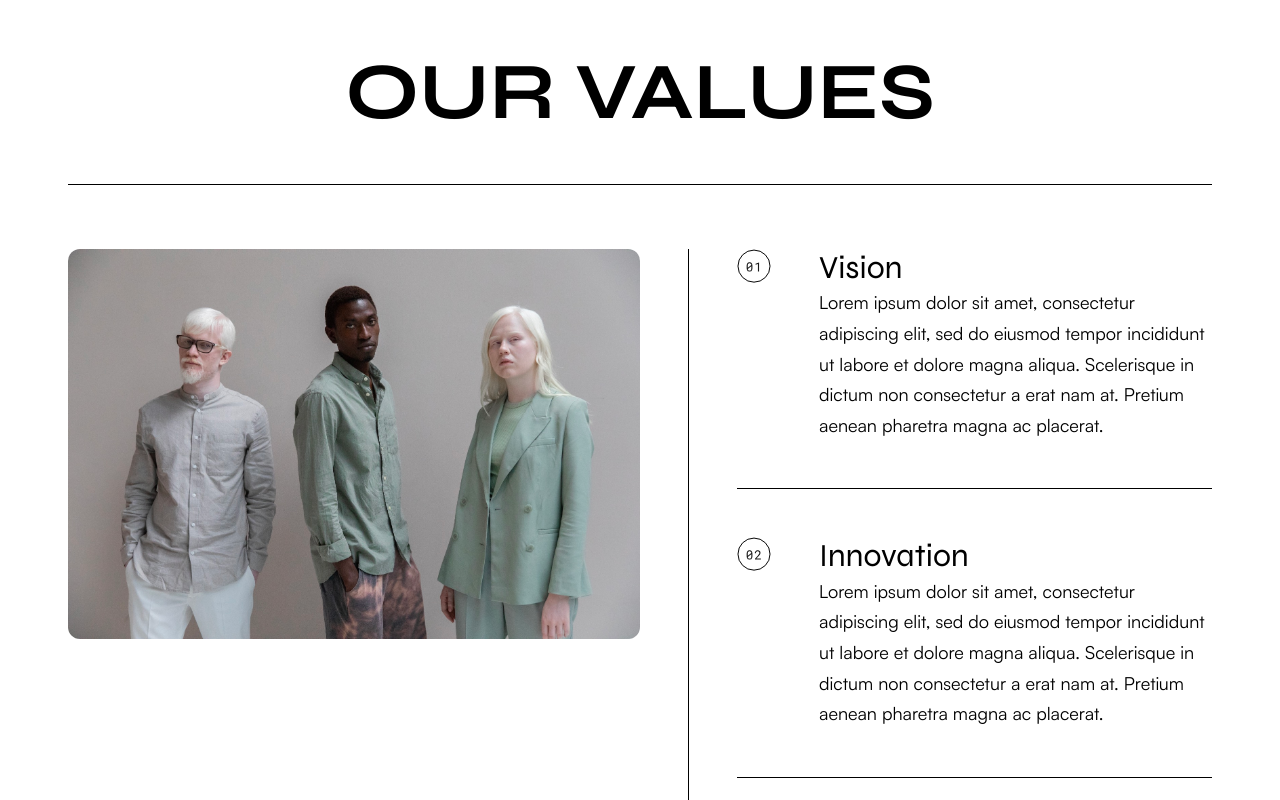
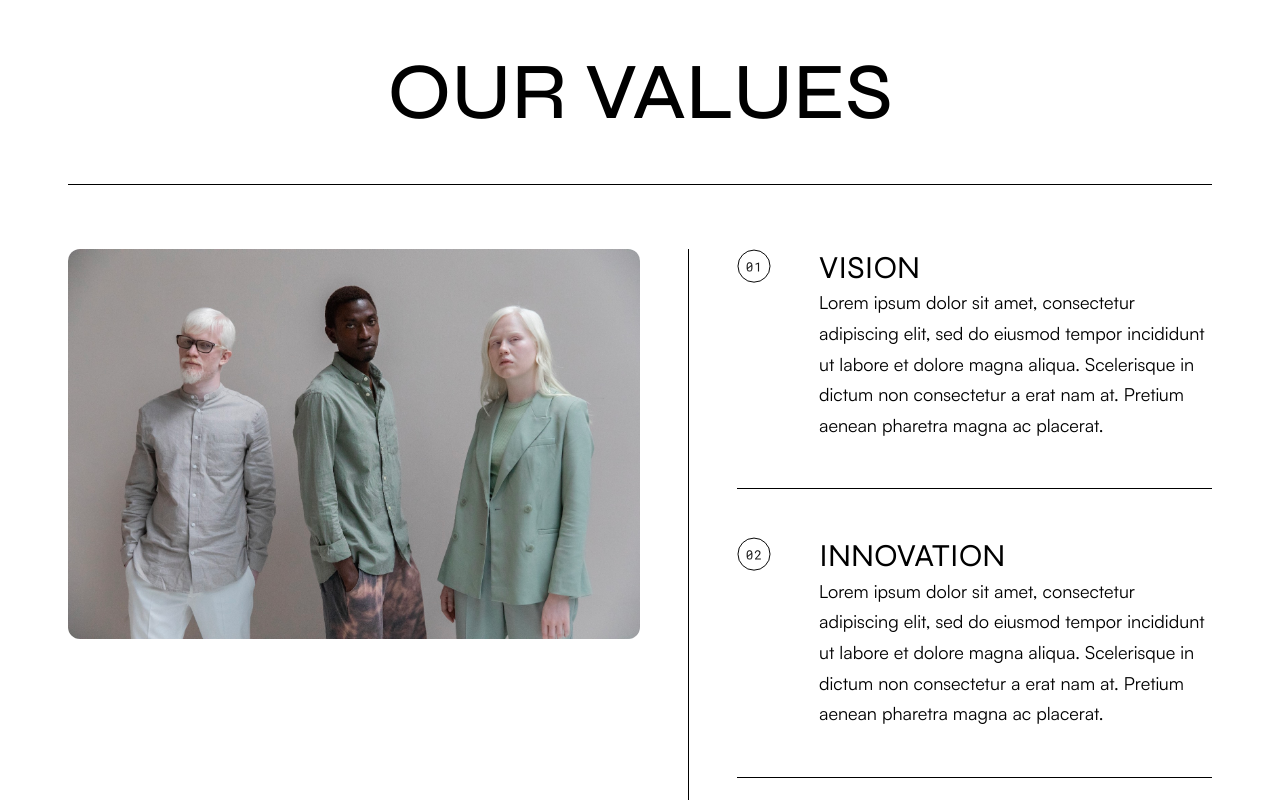
Before and after one commit to taodemy/website, a Next.js app: page / in a window 1280 px wide. Shown: the top 800 px of the page. Built offline with nearby package versions, Linux system fonts and the light colour scheme.

Commit message:
fix text ui and file path

```diff
--- a/components/ItemList/ListItem.tsx
+++ b/components/ItemList/ListItem.tsx
@@ -6,21 +6,14 @@ interface Props {
   title: string;
   content: string;
   icon: string;
-  ifHasBottomBorder: boolean;
 }
 
-const ListItem = ({ title, content, icon, ifHasBottomBorder }: Props) => {
+const ListItem = ({ title, content, icon }: Props) => {
   return (
-    <div
-      className={`${
-        ifHasBottomBorder
-          ? styles.item_list__with_bottom_border
-          : styles.item_list___without_bottom_border
-      }`}
-    >
+    <div className={styles.item_list}>
       <Image src={icon} width={34} height={34} alt="icon" />
       <div className={styles.item_list__text_container}>
-        <p className={`${titleFont.className} heading-h3-uppercase`}>{title}</p>
+        <p className={`${titleFont.className} heading-h3-uppercase`}>{title.toUpperCase()}</p>
         <p className={`${textFont.className} text-default`}>{content}</p>
       </div>
     </div>
--- a/components/OurValue/OurValues.tsx
+++ b/components/OurValue/index.tsx
@@ -7,14 +7,13 @@ import NumberSvg1 from "@/assets/number_one_icon.svg";
 import NumberSvg2 from "@/assets/number_two_icon.svg";
 import NumberSvg3 from "@/assets/number_three_icon.svg";
 
-const Values = () => {
+function OurValues() {
   const listItems = [
     {
       id: 1,
       title: "Vision",
       content:
         "Lorem ipsum dolor sit amet, consectetur adipiscing elit, sed do eiusmod tempor incididunt ut labore et dolore magna aliqua. Scelerisque in dictum non consectetur a erat nam at. Pretium aenean pharetra magna ac placerat.",
-      ifHasBottomBorder: true,
       icon: NumberSvg1,
     },
     {
@@ -22,7 +21,6 @@ const Values = () => {
       title: "Innovation",
       content:
         "Lorem ipsum dolor sit amet, consectetur adipiscing elit, sed do eiusmod tempor incididunt ut labore et dolore magna aliqua. Scelerisque in dictum non consectetur a erat nam at. Pretium aenean pharetra magna ac placerat.",
-      ifHasBottomBorder: true,
       icon: NumberSvg2,
     },
     {
@@ -30,7 +28,6 @@ const Values = () => {
       title: "Connection",
       content:
         "Lorem ipsum dolor sit amet, consectetur adipiscing elit, sed do eiusmod tempor incididunt ut labore et dolore magna aliqua. Scelerisque in dictum non consectetur a erat nam at. Pretium aenean pharetra magna ac placerat.",
-      ifHasBottomBorder: false,
       icon: NumberSvg3,
     },
   ];
@@ -48,19 +45,13 @@ const Values = () => {
           alt="our values image"
         />
         <div className={styles.our_values__list}>
-          {listItems.map(({ id, title, content, ifHasBottomBorder, icon }) => (
-            <ListItem
-              key={id}
-              title={title}
-              content={content}
-              ifHasBottomBorder={ifHasBottomBorder}
-              icon={icon}
-            />
+          {listItems.map(({ id, title, content, icon }) => (
+            <ListItem key={id} title={title} content={content} icon={icon} />
           ))}
         </div>
       </div>
     </section>
   );
-};
+}
 
-export default Values;
+export default OurValues;
--- a/pages/index.tsx
+++ b/pages/index.tsx
@@ -1,4 +1,4 @@
-import Values from "@/components/OurValue/OurValues";
+import Values from "@/components/OurValue";
 import Head from "next/head";
 
 export default function Home() {
--- a/styles/ListItem.module.css
+++ b/styles/ListItem.module.css
@@ -1,14 +1,15 @@
-.item_list___without_bottom_border {
-  display: flex;
-  flex-direction: row;
-}
-
-.item_list__with_bottom_border {
+.item_list {
   border-bottom: 1px solid black;
   display: flex;
   flex-direction: row;
   margin-bottom: 48px;
   padding-bottom: 48px;
+}
+
+.item_list:nth-last-child(1) {
+  border-bottom: none;
+  padding-bottom: 0;
+  margin-bottom: 0;
 }
 
 .item_list__text_container {
--- a/styles/OurValues.module.css
+++ b/styles/OurValues.module.css
@@ -7,6 +7,7 @@
   padding: 48px 68px;
   border-bottom: 1px solid black;
   margin: 0;
+  font-weight: 500;
 }
 
 .our_values__image {
```
Also changed, not shown: 1 other file (tests, documents, lock files or other folders).
